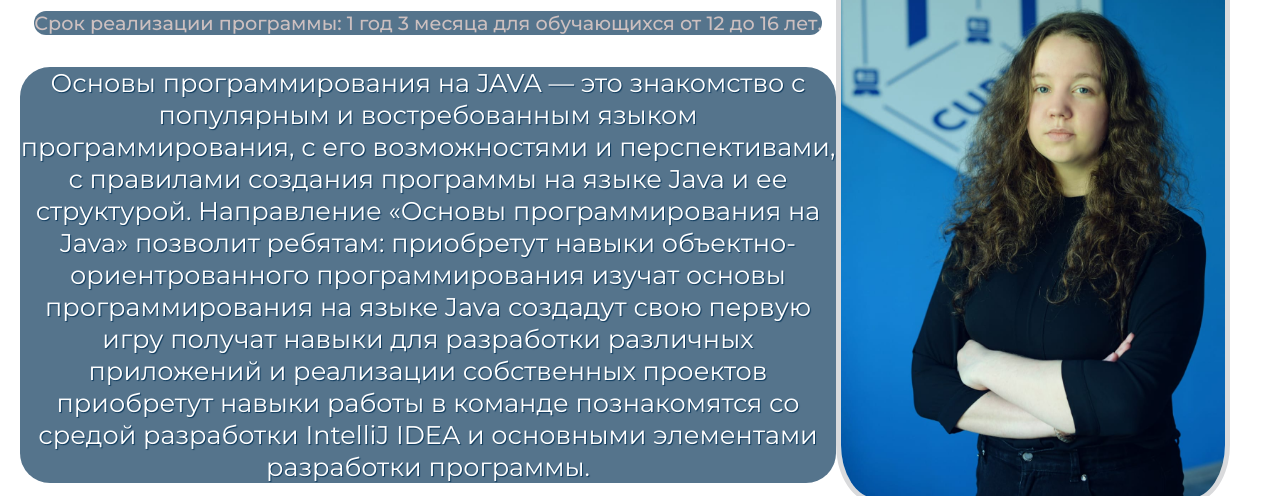
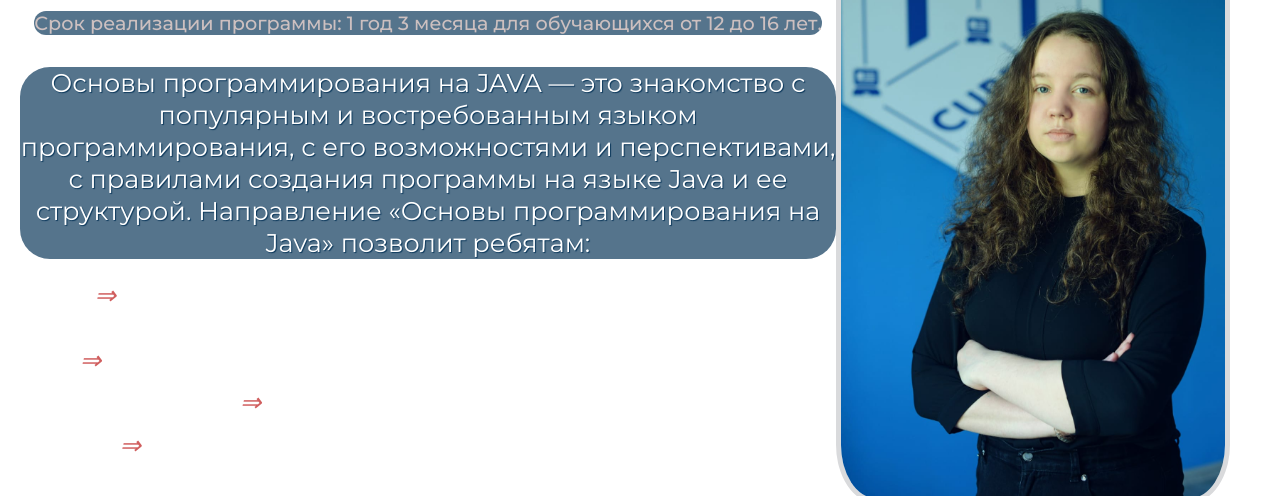
Before and after one commit to Answer-0885/Java, a plain HTML site: page index.html in a window 1280 px wide. Shown: the part 301-797 px from the top of the page. Drawn offline with Linux system fonts and the light colour scheme.

Commit message:
Программирование на Java

```diff
--- a/index.html
+++ b/index.html
@@ -27,12 +27,12 @@
          и востребованным языком программирования, с его возможностями и перспективами, с правилами
           создания программы на языке Java и ее структурой.
         Направление «Основы программирования на Java» позволит ребятам:
-        приобретут навыки объектно-ориентрованного программирования
-        изучат основы программирования на языке Java
-        создадут свою первую игру
-        получат навыки для разработки различных приложений и реализации собственных проектов
-        приобретут навыки работы в команде
-        познакомятся со средой разработки IntelliJ IDEA и основными элементами разработки программы.
+        <p class="list">приобрести навыки объектно-ориентрованного программирования;</p>
+        <p class="list">изучить основы программирования на языке Java;</p>
+        <p class="list">создать свою первую игру;</p>
+        <p class="list">получить навыки для разработки различных приложений и реализации собственных проектов;</p>
+        <p class="list">приобрести навыки работы в команде;</p>
+        <p class="list">познакомиться со средой разработки IntelliJ IDEA и основными элементами разработки программы.</p>
       </p>
       <!-- <p class="list">самостоятельному проектированию конструкций;</p>
       <p class="list">пониманию принципов работы различных механизмов;</p>
--- a/style.css
+++ b/style.css
@@ -155,8 +155,8 @@ main{
   padding-bottom: 10px;
   font-size: 1.6em;
   line-height: 1.4rem;
-  color:#1a41d0;
-  background-color: rgba(255, 255, 255, 0.5);
+  color:#ffffff;
+  /* background-color: rgba(255, 255, 255, 0.5); */
   border-radius: 30px;
   max-width: 800px;
   font-style: italic;
```
